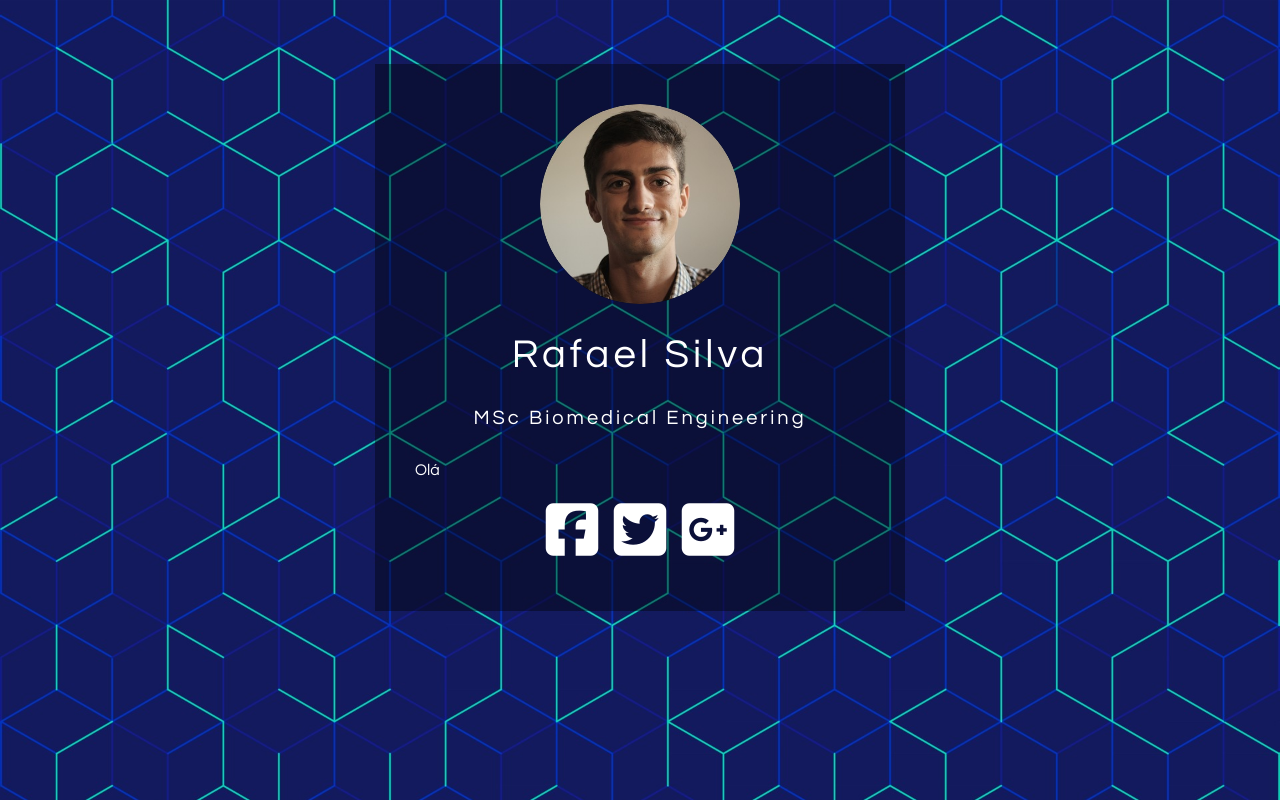
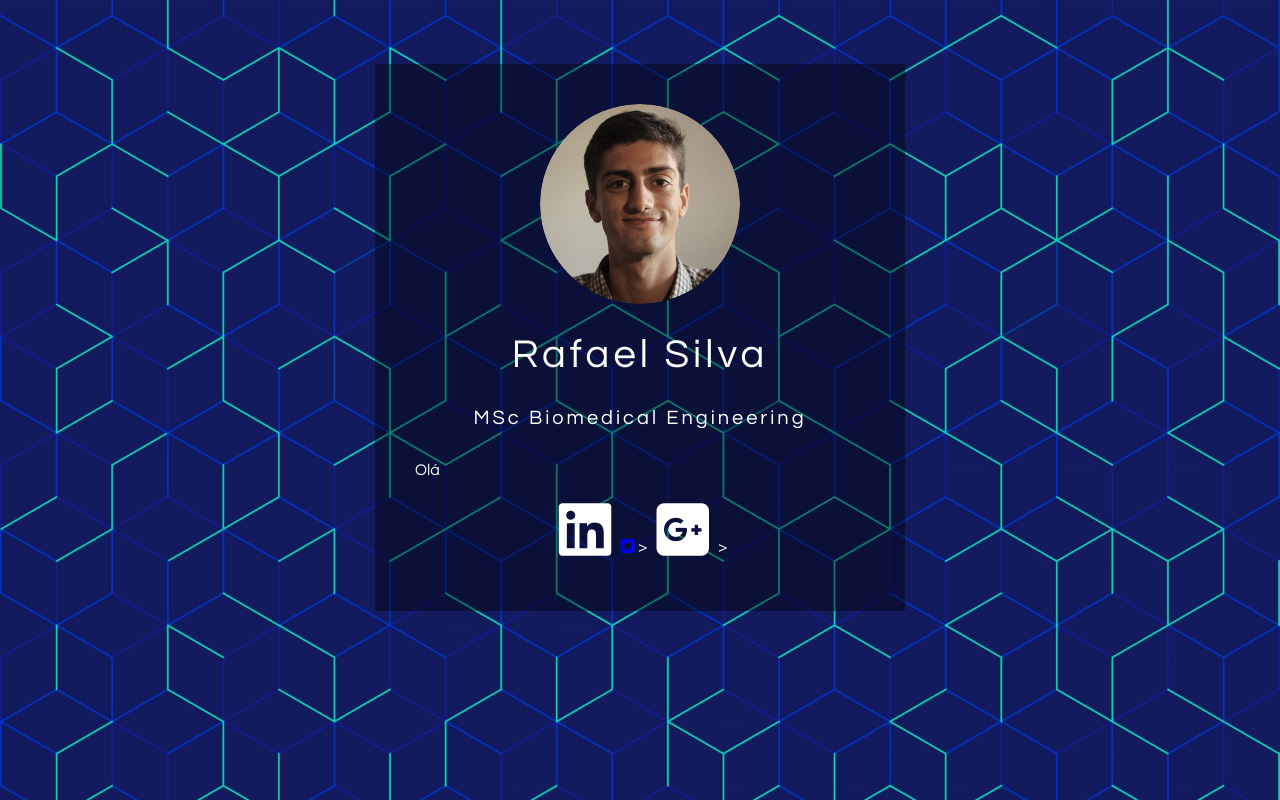
Before and after one commit to rafaelscsilva/githubtest, a plain HTML site: page index.html in a window 1280 px wide. Drawn offline with Linux system fonts and the light colour scheme.

Commit message:
Update index.html

```diff
--- a/index.html
+++ b/index.html
@@ -16,9 +16,9 @@ MSc Biomedical Engineering</h5>
 <p>
 Olá</p>
 <ul>
-<li><a href="#"><i class="fa fa-facebook-square" aria-hidden="true"></i></a></li>
-<li><a href="#"><i class="fa fa-twitter-square" aria-hidden="true"></i></a></li>
-<li><a href="#"><i class="fa fa-google-plus-square" aria-hidden="true"></i></a></li>
+<li><a href="https://www.linkedin.com/in/rafa98silva/"><i class="fa fa-linkedin-square" aria-hidden="true"></i></a></li>
+<! <li><a href="#"><i class="fa fa-twitter-square" aria-hidden="true"></i></a></li> >
+<! </li><li><a href="#"><i class="fa fa-google-plus-square" aria-hidden="true"></i></a></li> >
 </ul>
 </div>
 </body>
```
